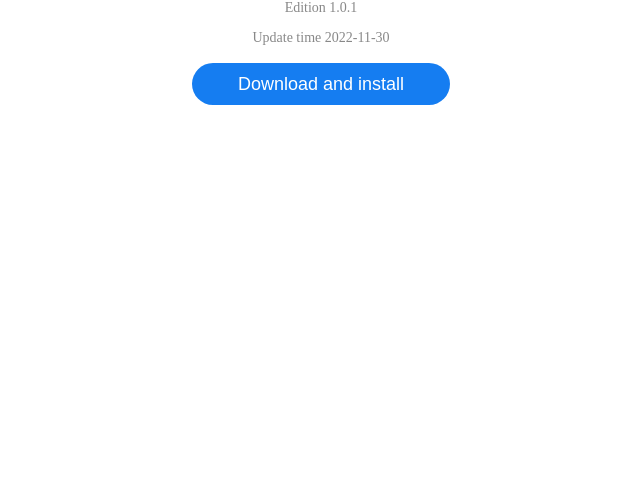
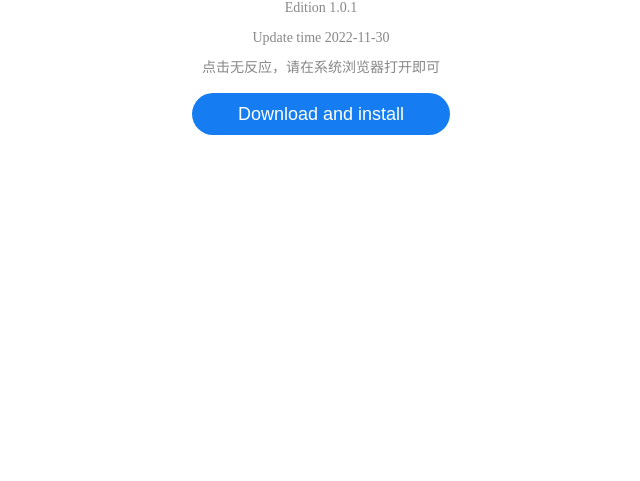
Before and after one commit to 657258535/Vlong, a plain HTML site: page app/index.html in a window 1280 px wide. Shown: the part 319-800 px from the top of the page, without its empty margins (319-959 px from the left). Drawn offline with Linux system fonts and the light colour scheme.

Commit message:
Update index.html

```diff
--- a/app/index.html
+++ b/app/index.html
@@ -40,6 +40,7 @@
 		<h3>Vlong</h3>
 		<p>Edition 1.0.1</p>
 		<p>Update time 2022-11-30</p>
+		<p>点击无反应，请在系统浏览器打开即可</p>
 		<input onclick="down()" type="button" value="Download and install"/>
 
 	</div>
```
